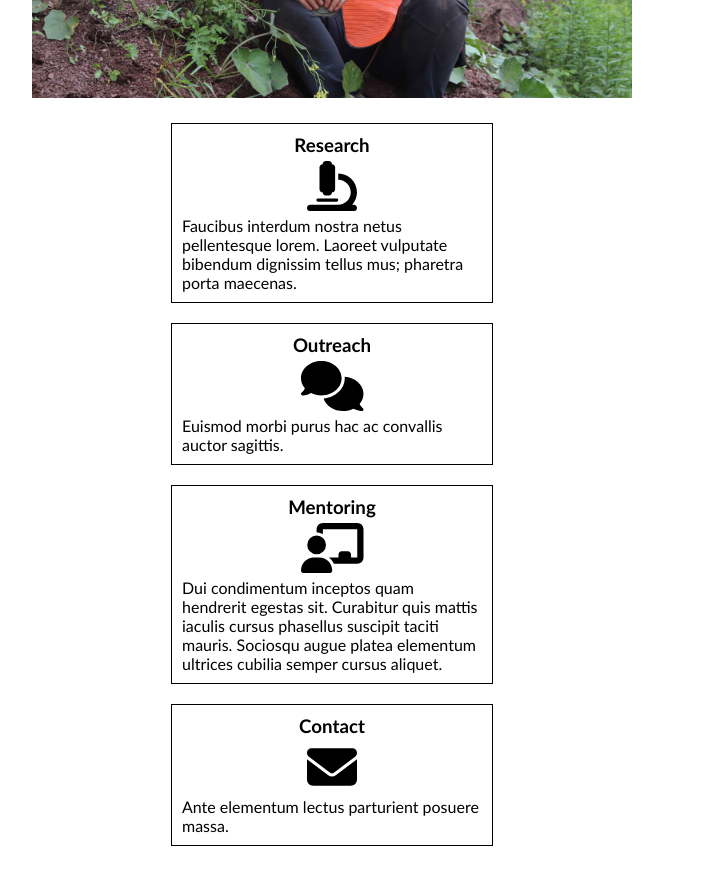
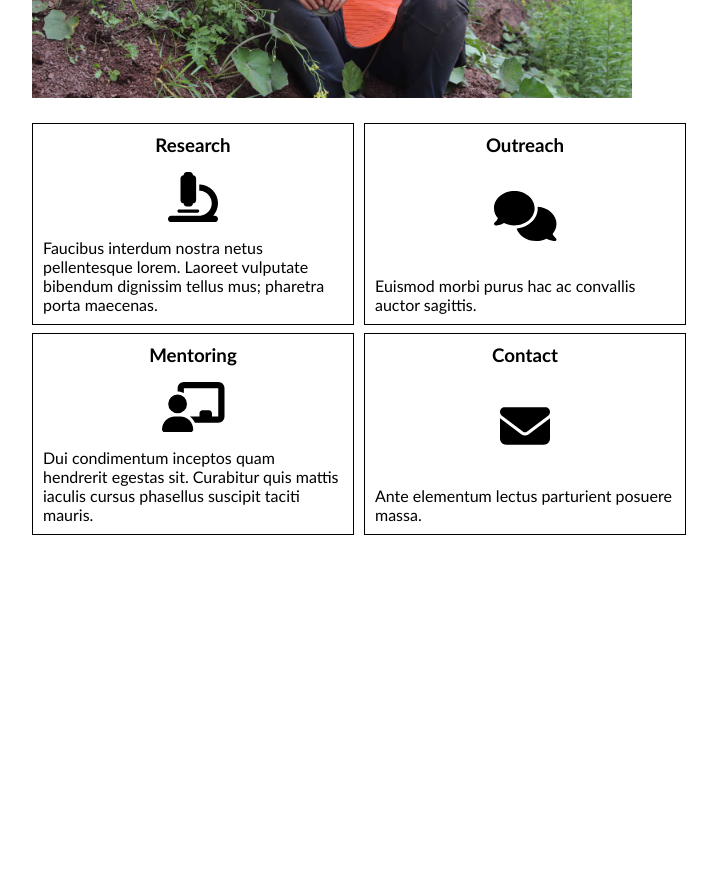
Before and after one commit to mohalloran00/mohalloran00.github.io, a React (Vite) app in the folder react-vite/: page / in a window 1280 px wide. Shown: the part 860-1731 px from the top of the page, without its empty margins (308-1025 px from the left). After the commit the page ends 1398 px from the top, so only its background shows below. Built offline with nearby package versions, Linux system fonts and the light colour scheme.

Commit message:
organized BigNav boxes into grid in desktop view

```diff
--- a/react-vite/src/components/LandingPage/BigNavigation/BigNavigation.css
+++ b/react-vite/src/components/LandingPage/BigNavigation/BigNavigation.css
@@ -1,3 +1,4 @@
+@media screen {
   .big-nav {
     margin: 25px 0;
     display: flex;
@@ -20,3 +21,21 @@
     text-align: center;
     font-size: 50px;
   }
+}
+
+@media screen and (min-width: 600px) {
+  .big-nav {
+    display: grid;
+    grid-template-columns: 1fr 1fr;
+    grid-template-rows: auto auto;
+    column-gap: 10px;
+    row-gap: 30px;
+  }
+
+  .big-navbox {
+    height: 100%;
+    display: flex;
+    flex-direction: column;
+    justify-content: space-between;
+  }
+}
--- a/react-vite/src/data/navigation.js
+++ b/react-vite/src/data/navigation.js
@@ -25,7 +25,7 @@ const navigation = [
     URL: '/mentoring',
     icon: faChalkboardTeacher,
     blurb:
-      'Dui condimentum inceptos quam hendrerit egestas sit. Curabitur quis mattis iaculis cursus phasellus suscipit taciti mauris. Sociosqu augue platea elementum ultrices cubilia semper cursus aliquet.',
+      'Dui condimentum inceptos quam hendrerit egestas sit. Curabitur quis mattis iaculis cursus phasellus suscipit taciti mauris.',
   },
   {
     name: 'Contact',
```
Lines whose indentation alone changed are shown as unchanged.
